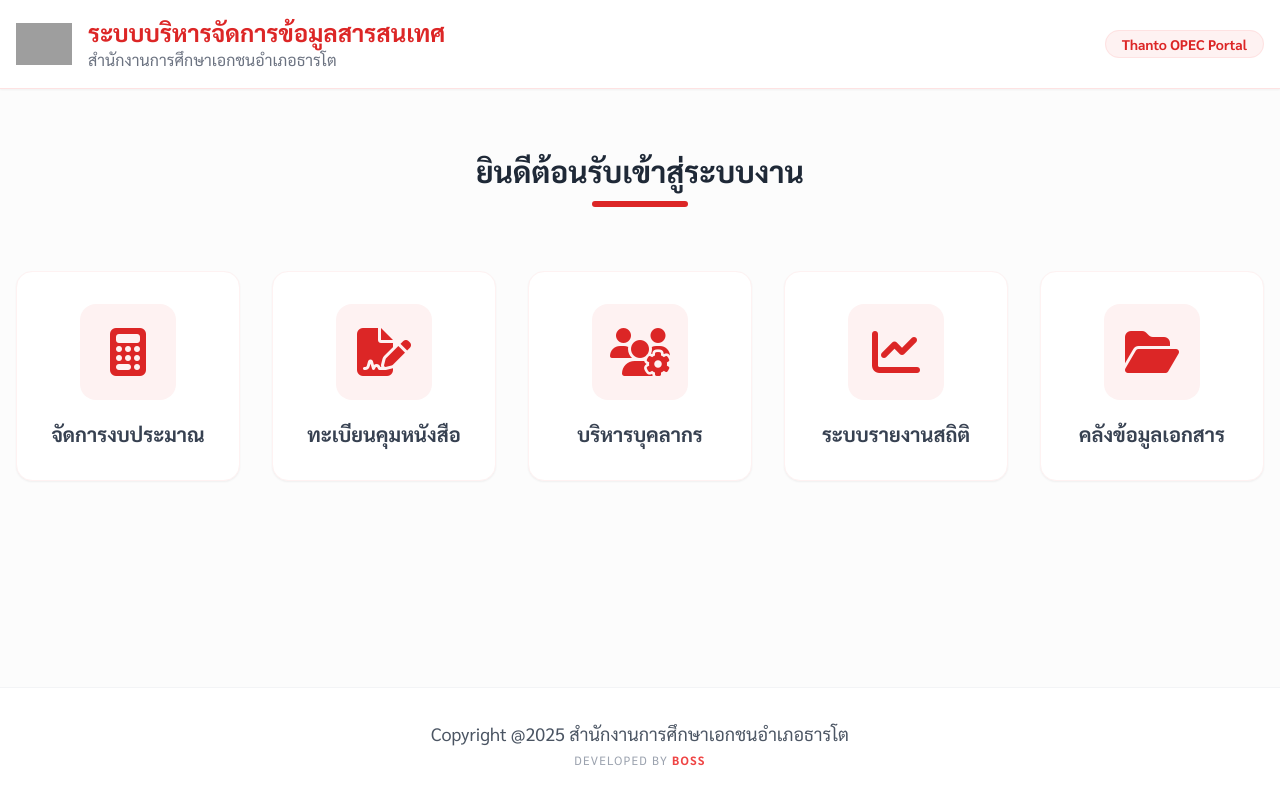
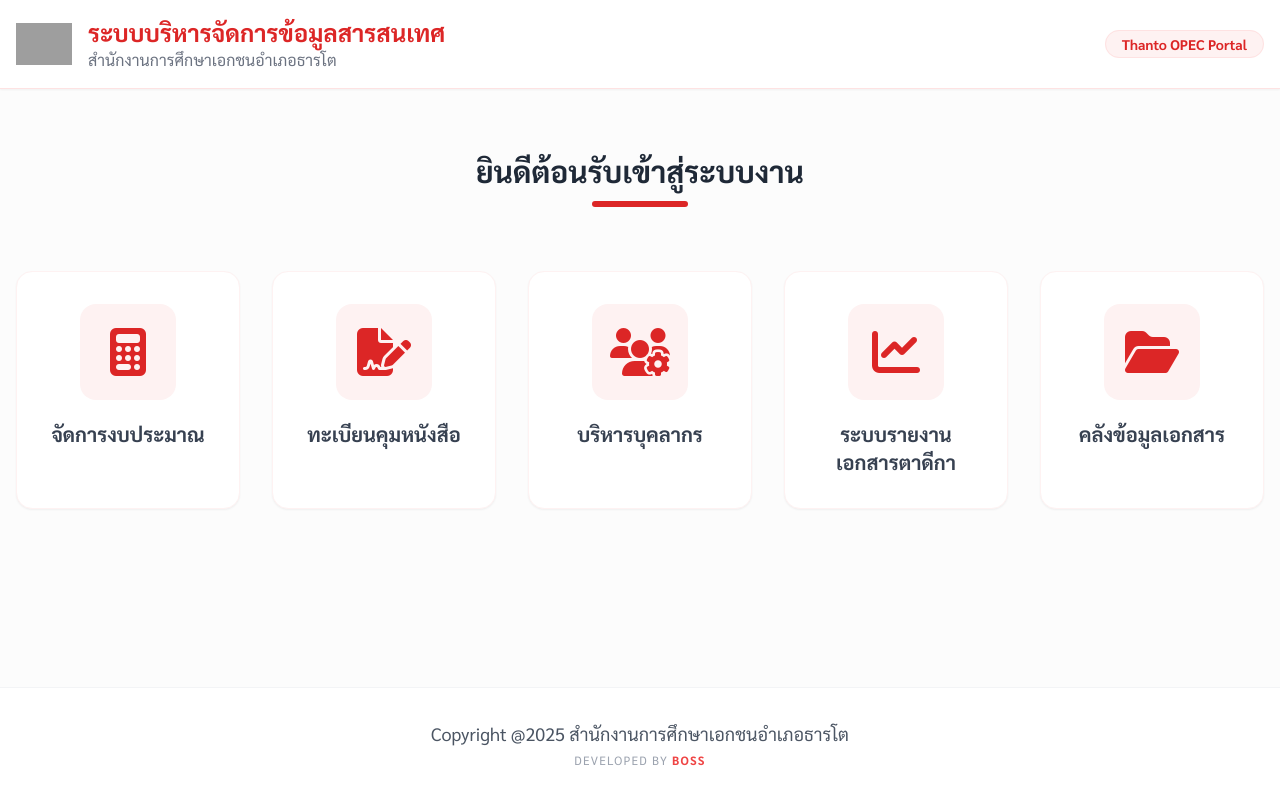
Before and after one commit to opecsarabun-th/thanto-portal, a plain HTML site: page index.html in a window 1280 px wide. Drawn offline with nearby package versions, Linux system fonts and the light colour scheme; grey boxes are pictures that could not be loaded.

Commit message:
Update index.html

```diff
--- a/index.html
+++ b/index.html
@@ -85,7 +85,7 @@
                     <div class="w-20 h-20 md:w-24 md:h-24 bg-red-50 rounded-2xl flex items-center justify-center mb-5 group-hover:bg-red-600 transition-colors duration-300">
                         <i class="fa-solid fa-chart-line text-4xl md:text-5xl text-red-600 group-hover:text-white"></i>
                     </div>
-                    <span class="font-bold text-gray-700 th-sarabun">ระบบรายงานสถิติ</span>
+                    <span class="font-bold text-gray-700 th-sarabun">ระบบรายงานเอกสารตาดีกา</span>
                 </a>
 
                 <a href="#" class="menu-card bg-white border border-red-50 rounded-2xl p-6 md:p-8 flex flex-col items-center text-center group shadow-sm">
```
